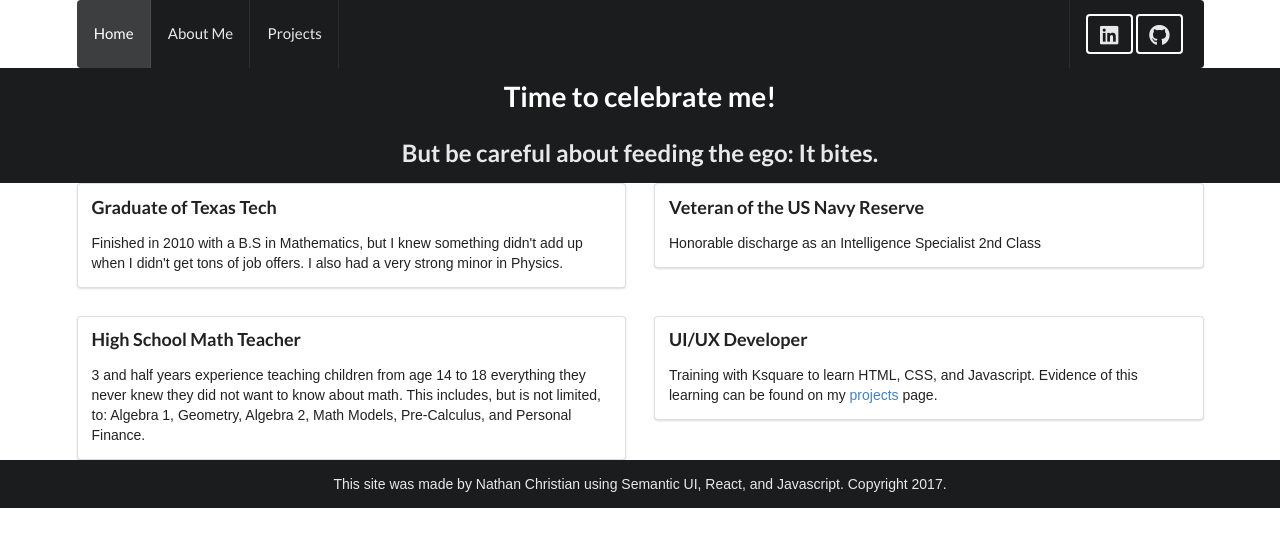
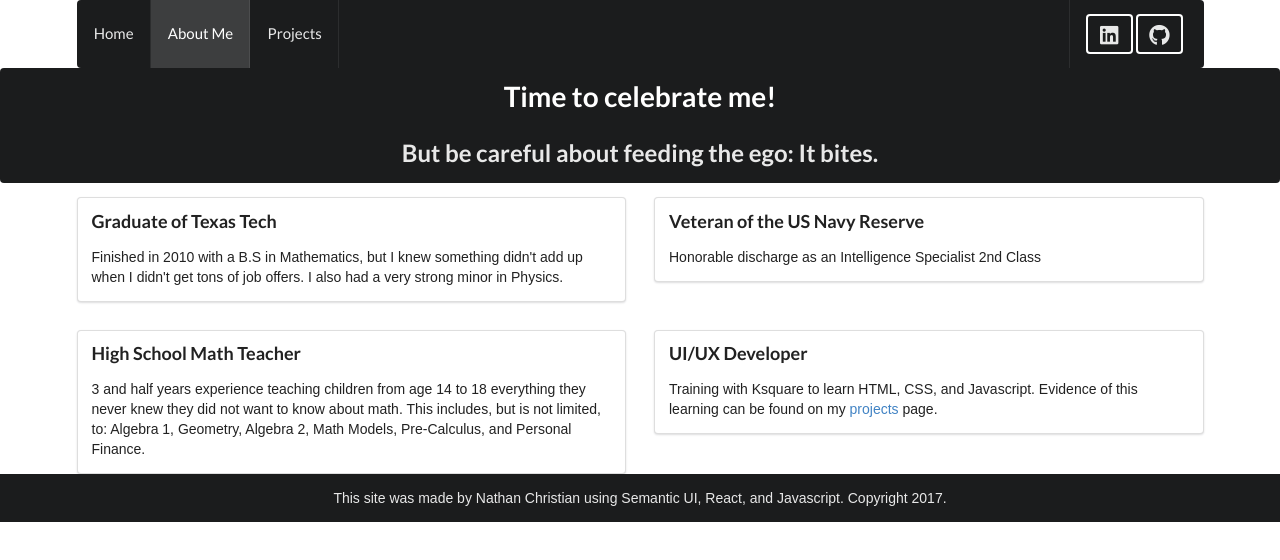
Before and after one commit to Grumlen/Portfolio, a React (Create React App) app: page / in a window 1280 px wide. Both pictures are taken after a click on the link "About Me". Shown: the top 560 px of the page. Built offline with nearby package versions, Linux system fonts and the light colour scheme.

Commit message:
Menu working

```diff
--- a/src/App.js
+++ b/src/App.js
@@ -27,7 +27,10 @@ class App extends Component {
   render() {
     return (
       <div>
-        <Header navigateTo={this.navigateTo} />
+        <Header
+          navigateTo={this.navigateTo}
+          page={this.state.page}
+        />
         {this.state.page==='Home' ? <Home /> : null}
         {this.state.page==='About Me' ? <About /> : null}
         {this.state.page==='Projects' ? <Projects /> : null}
--- a/src/about/index.js
+++ b/src/about/index.js
@@ -2,10 +2,10 @@ import React from 'react';
 
 const About = (props) => (
   <div>
-    <div className="ui inverted vertical masthead center aligned segment" id="header">
+    <div className="ui inverted center aligned segment" id="header">
       <div className="ui container">
         <div className="ui inverted text container">
-        <h1 class="ui inverted header">Time to celebrate me!</h1>
+        <h1 className="ui inverted header">Time to celebrate me!</h1>
         <h2>But be careful about feeding the ego: It bites.</h2>
         </div>
       </div>
--- a/src/header/index.js
+++ b/src/header/index.js
@@ -3,9 +3,9 @@ import React from 'react';
 const Header = (props) => (
   <div className='ui container'>
     <div className="ui inverted large menu">
-      <a className="active item" onClick={props.navigateTo}>Home</a>
-      <a className="item" onClick={props.navigateTo}>About Me</a>
-      <a className="item" onClick={props.navigateTo}>Projects</a>
+      <a className={props.page==='Home' ? "active item" : "item"} onClick={props.navigateTo}>Home</a>
+      <a className={props.page==='About Me' ? "active item" : "item"} onClick={props.navigateTo}>About Me</a>
+      <a className={props.page==='Projects' ? "active item" : "item"} onClick={props.navigateTo}>Projects</a>
       <div className="right item">
         <div><a className="ui icon inverted button" href="https://www.linkedin.com/in/nathan-christian-7579654b"><i className="linkedin icon large"></i></a></div>
         <div><a className="ui icon inverted button" href="https://github.com/Grumlen/"><i className="github icon large"></i></a></div>
--- a/src/projects/index.js
+++ b/src/projects/index.js
@@ -13,25 +13,25 @@ const Projects = (props) => (
     <div className="ui vertical stripe container">
       <div className="ui four column stackable doubling grid">
         <div className="column">
-          <a href="https://github.com/Grumlen/Notes-Application"><div className="ui animated fade button" tabindex="0">
+          <a href="https://github.com/Grumlen/Notes-Application"><div className="ui animated fade button" tabIndex="0">
             <div className="visible content"><h2>Notes Application</h2></div>
             <div className="hidden content">Small application allowing the user to create, save, and delete notes that are persistent on their computer.</div>
           </div></a>
         </div>
         <div className="column">
-          <a href="https://github.com/Grumlen/Chart-App"><div className="ui animated fade button" tabindex="0">
+          <a href="https://github.com/Grumlen/Chart-App"><div className="ui animated fade button" tabIndex="0">
             <div className="visible content"><h2>Charts Application</h2></div>
             <div className="hidden content">Small application allowing the user to create, save, and delete a table of data and display that data in various forms.</div>
           </div></a>
         </div>
         <div className="column">
-          <a href="https://grumlen.github.io/Notes-App-React/"><div className="ui animated fade button" tabindex="0">
+          <a href="https://grumlen.github.io/Notes-App-React/"><div className="ui animated fade button" tabIndex="0">
             <div className="visible content"><h2>Notes Application using React</h2></div>
             <div className="hidden content">Updated version of the Notes Application that uses React, Redux, and React-Redux.</div>
           </div></a>
         </div>
         <div className="column">
-          <a href="https://github.com/Grumlen/Notes-Server"><div className="ui animated fade button" tabindex="0">
+          <a href="https://github.com/Grumlen/Notes-Server"><div className="ui animated fade button" tabIndex="0">
             <div className="visible content"><h2>Notes Application with Server</h2></div>
             <div className="hidden content">Updated version of the Notes App that uses React in conjunction with a simple server.</div>
           </div></a>
```
